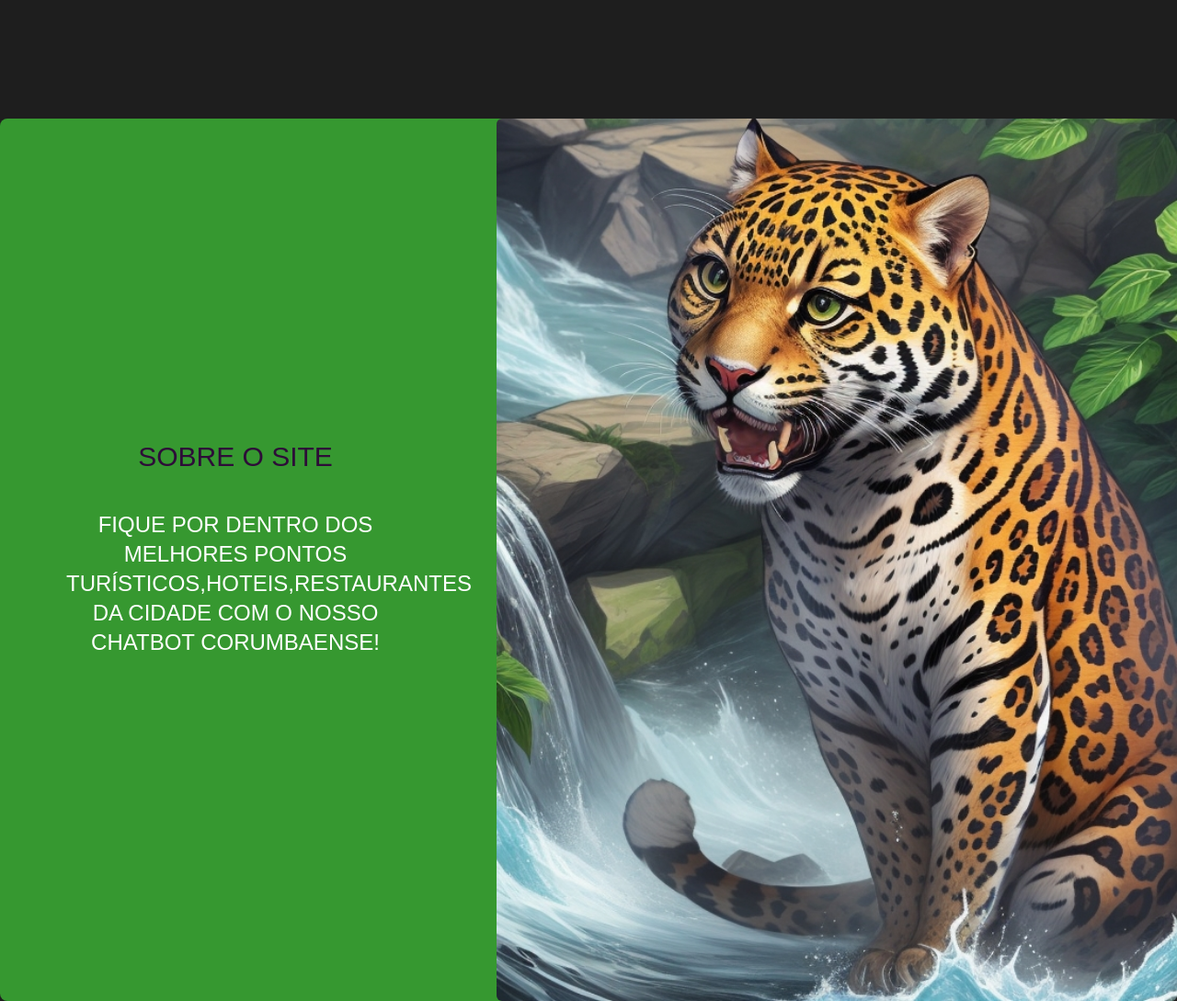
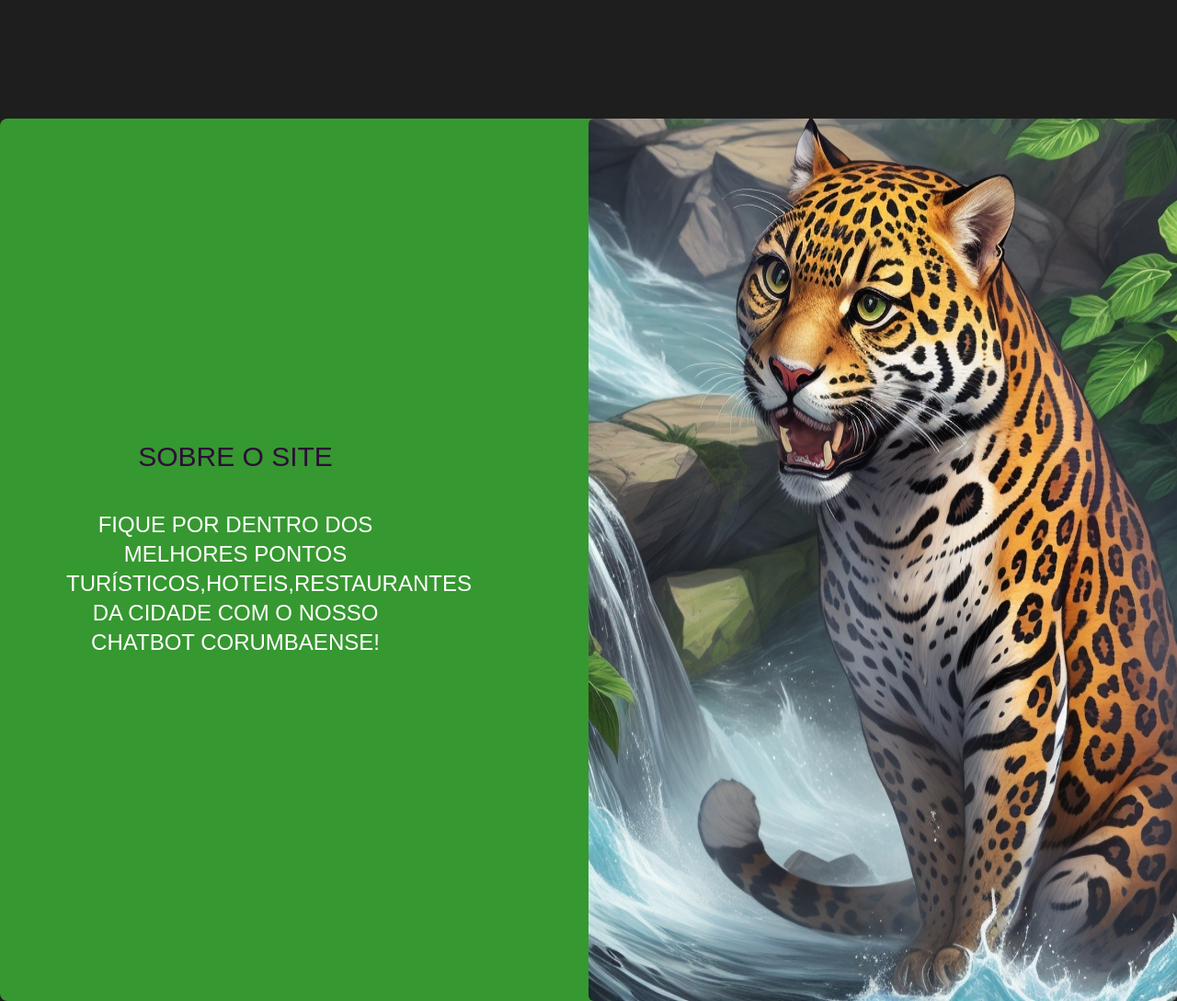
Before and after one commit to augustok99/turcb_bot, a website: page src/index.html in a window 1280 px wide. Shown: the part 740-1829 px from the top of the page at 92% size. Drawn offline with Linux system fonts and the light colour scheme; a web font is replaced by a local one.

Commit message:
onca largura fixed

```diff
--- a/src/index.html
+++ b/src/index.html
@@ -129,7 +129,7 @@
         class="w-full 2xl:w-full 2xl:h-[65rem] flex items-end justify-end md:h-full">
         <img
           src="/src/img/onca.jpg"
-          class="rounded-md h-full lg:w-full lg:h-[60rem] lg:max-w-[46.25rem] w-full 2xl:h-[65rem] md:h-screen"
+          class="rounded-md h-full lg:w-full lg:h-[60rem] lg:max-w-[40rem] 2xl:max-w-[51.25rem] w-full 2xl:h-[65rem] md:h-screen"
           alt="onca pintada do pantanal" />
       </div>
     </div>
```
Also changed, not shown: styles/output.css.
